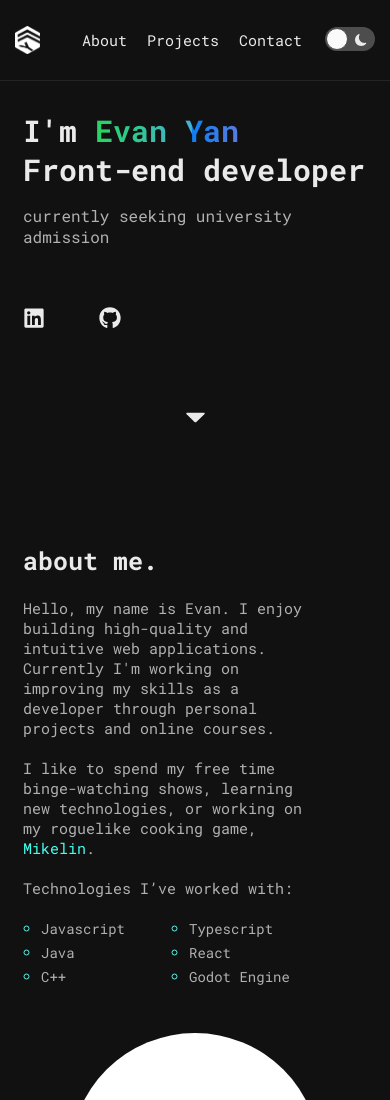
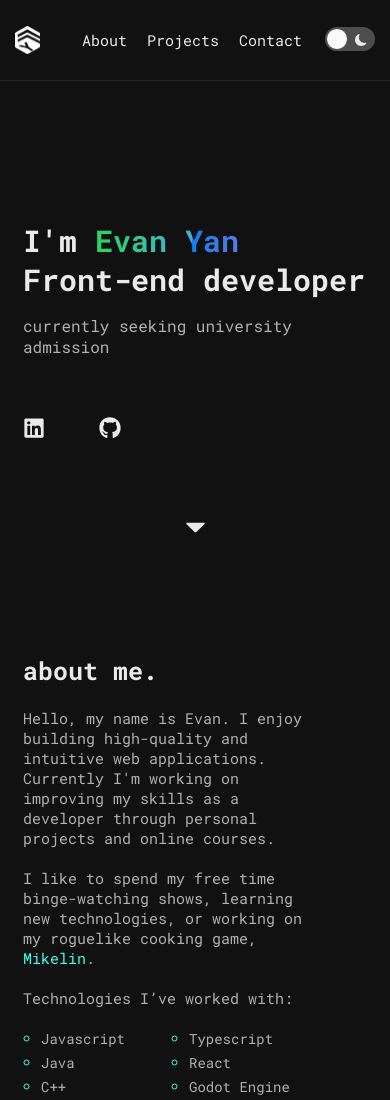
Before and after one commit to evanyans/personal-website, a Gatsby site: page / in a window 390 px wide. Shown: the top 1100 px of the page. Built offline with nearby package versions, Linux system fonts and the light colour scheme; Gatsby itself is replaced by a stand-in of ours.

Commit message:
mobile UX improvements

```diff
--- a/src/components/Header.js
+++ b/src/components/Header.js
@@ -31,6 +31,9 @@ export const Wrapper = styled.div`
 
 export const Body = styled.div`
     margin-top:25%;
+    @media only screen and (max-width: 600px) {
+        padding-top:90px;
+    }
 `
 
 export const Title = styled.h1`
```
